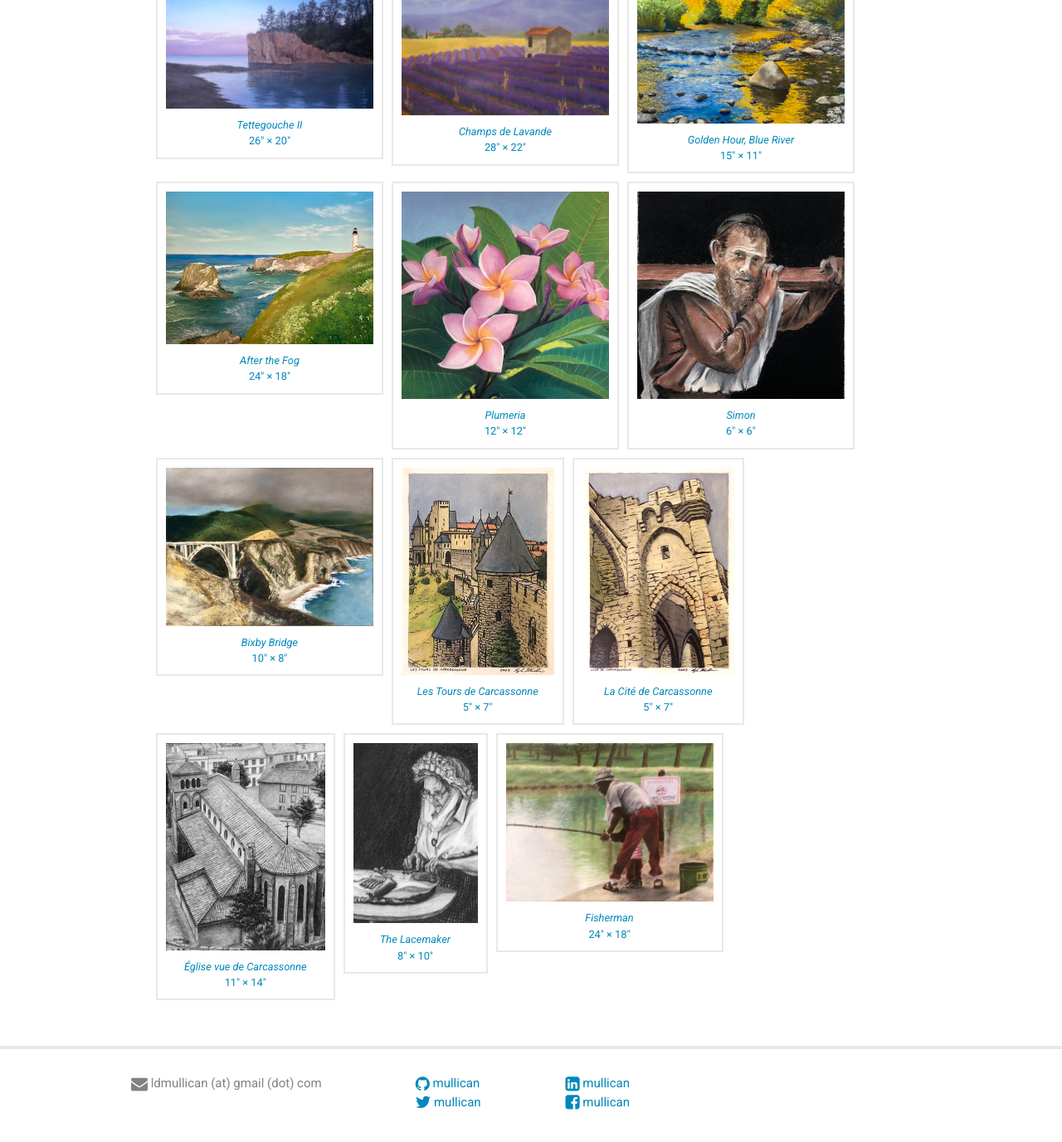
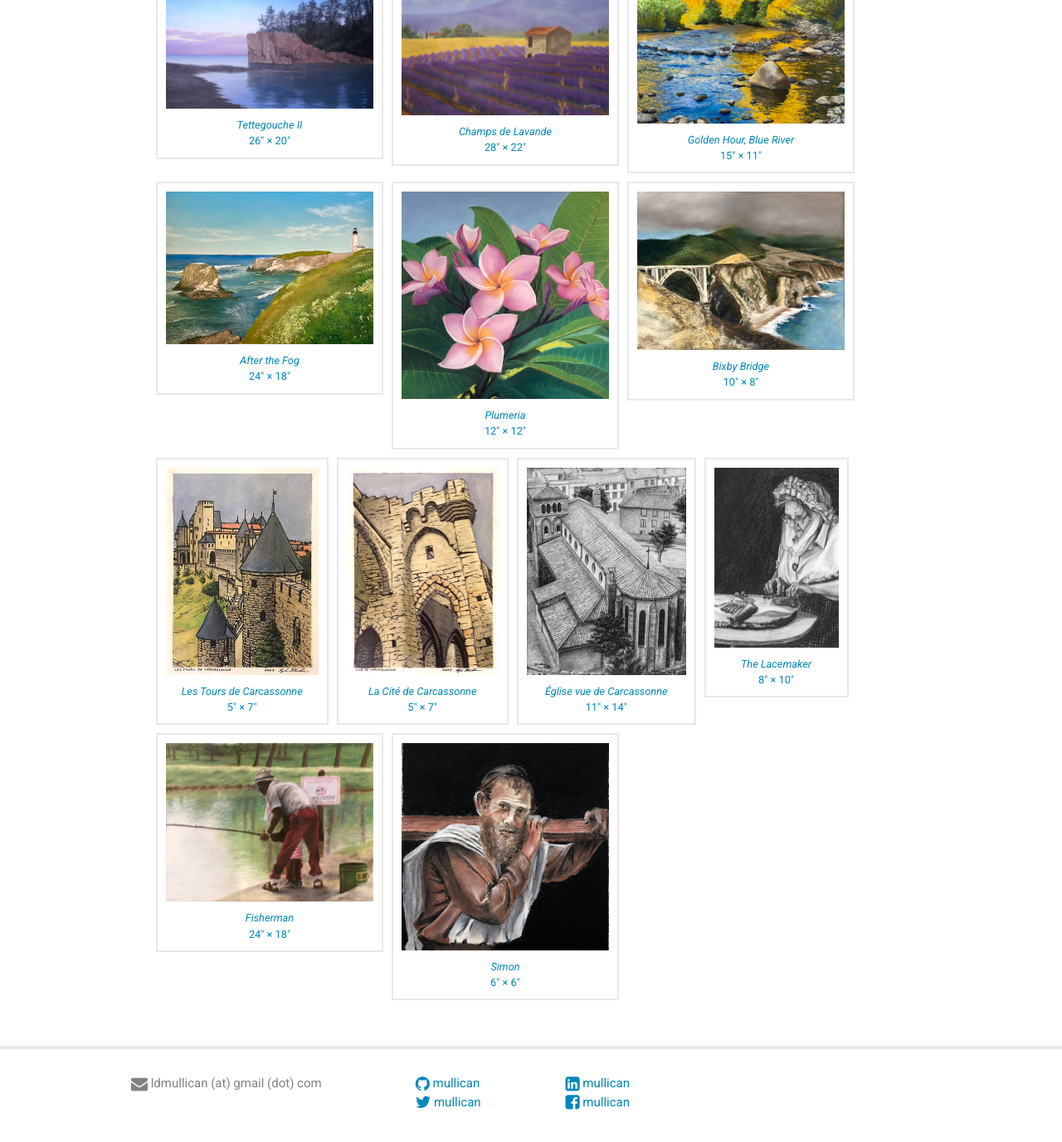
Before and after one commit to mullican/mullican.github.io, a Jekyll site: the page built from artwork/index.html, in a window 1280 px wide and 1400 px high, scrolled down 847 px. Shown: the top 1377 px of the window at 83% size. Built offline with Jekyll 4.4.1, drawn with Linux system fonts in a browser that asks for light colours; nearby versions of some CDN libraries.

Commit message:
Update order

```diff
--- a/artwork/index.html
+++ b/artwork/index.html
@@ -92,20 +92,13 @@ include_shadowbox: true
     </a>
   </li>
   <li>
-    <a href="/images/artwork/large/simon.jpg" rel="shadowbox[pastel]" title="Simon">
-      <img src="/images/artwork/small/simon.jpg" width="250" height="250" alt="Simon" />
-      <em>Simon</em>
-      6&Prime; &times; 6&Prime;
-    </a>
-  </li>
-  <li>
     <a href="/images/artwork/large/bixby-bridge.jpg" rel="shadowbox[pastel]" title="Bixby Bridge">
       <img src="/images/artwork/small/bixby-bridge.jpg" width="250" height="191" alt="Bixby Bridge" />
       <em>Bixby Bridge</em>
       10&Prime; &times; 8&Prime;
     </a>
   </li>
-  <li>
+  <li style="clear:left">
     <a href="/images/artwork/large/tours-de-carcassonne.jpg" rel="shadowbox[pastel]" title="Les Tours de Carcassonne">
       <img src="/images/artwork/small/tours-de-carcassonne.jpg" width="183.5" height="250" alt="Les Tours de Carcassonne" />
       <em>Les Tours de Carcassonne</em>
@@ -140,4 +133,11 @@ include_shadowbox: true
       24&Prime; &times; 18&Prime;
     </a>
   </li>
+  <li>
+    <a href="/images/artwork/large/simon.jpg" rel="shadowbox[pastel]" title="Simon">
+      <img src="/images/artwork/small/simon.jpg" width="250" height="250" alt="Simon" />
+      <em>Simon</em>
+      6&Prime; &times; 6&Prime;
+    </a>
+  </li>
 </ul>
```
